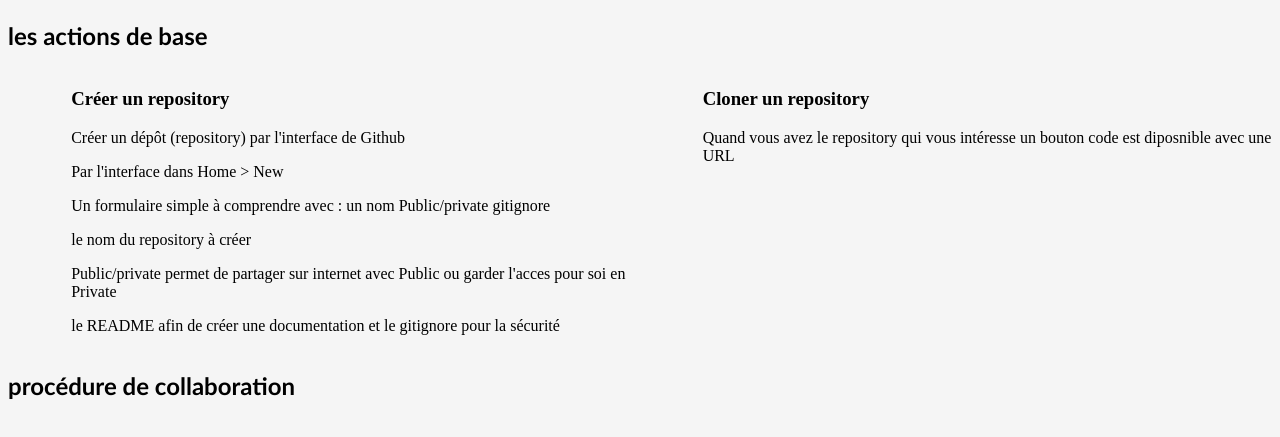
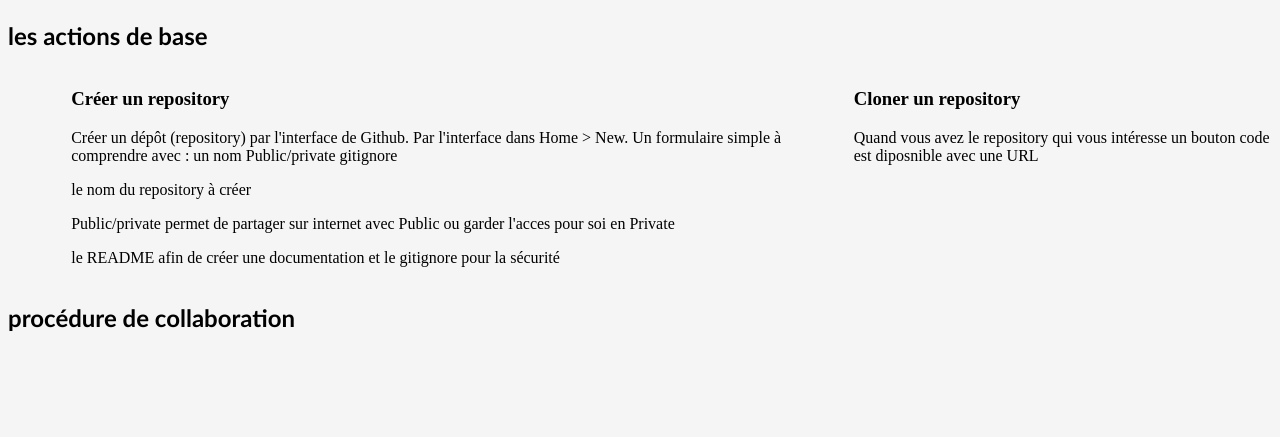
Before and after one commit to Angie-one/manipgithub, a plain HTML site: page index.html in a window 1280 px wide. Shown: the part 205-642 px from the top of the page. Drawn offline with Linux system fonts and the light colour scheme.

Commit message:
arrangement css

```diff
--- a/index.html
+++ b/index.html
@@ -25,9 +25,7 @@
                 <div class="card">
             <h3>Créer un repository</h3>
 
-                <p>Créer un dépôt (repository) par l'interface de Github  </p>
-                <p>Par l'interface dans Home > New </p>
-                <p>Un formulaire simple à comprendre avec : un nom Public/private gitignore </p>
+                <p>Créer un dépôt (repository) par l'interface de Github. Par l'interface dans Home > New. Un formulaire simple à comprendre avec : un nom Public/private gitignore </p>
                 <p>le nom du repository à créer</p>
                 <p>Public/private permet de partager sur internet avec Public ou garder l'acces pour soi en Private</p>
                 <p>le README afin de créer une documentation et le gitignore pour la sécurité </p>
--- a/styles.css
+++ b/styles.css
@@ -33,5 +33,11 @@ img {
 .card {
     align-items: flex-start;
     margin-left: 5%;
-    margin-right: 5%;
+
 }
+
+.card2 {
+    align-items: flex-end;
+    margin-left: 5%;
+
+}
```
